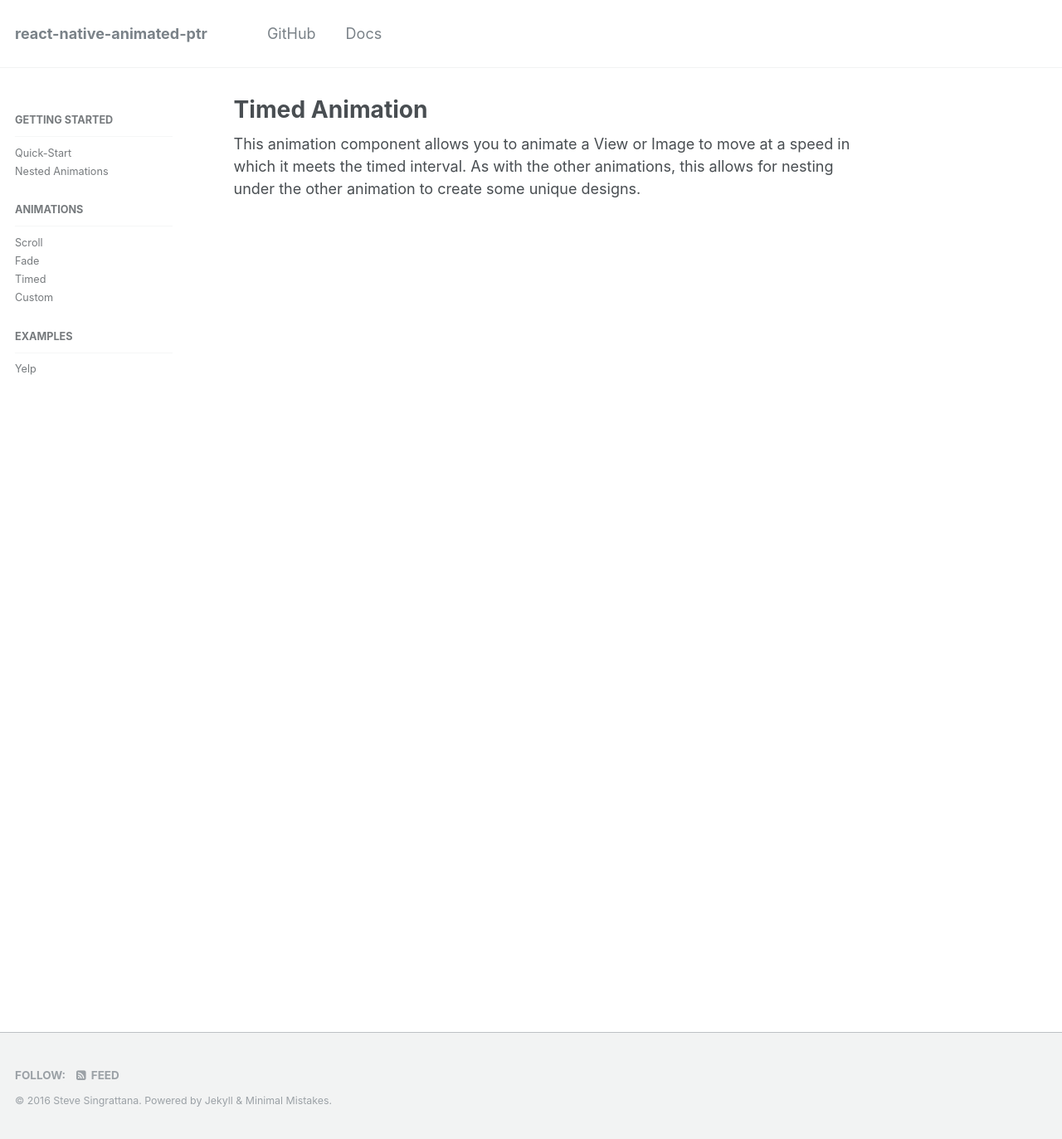
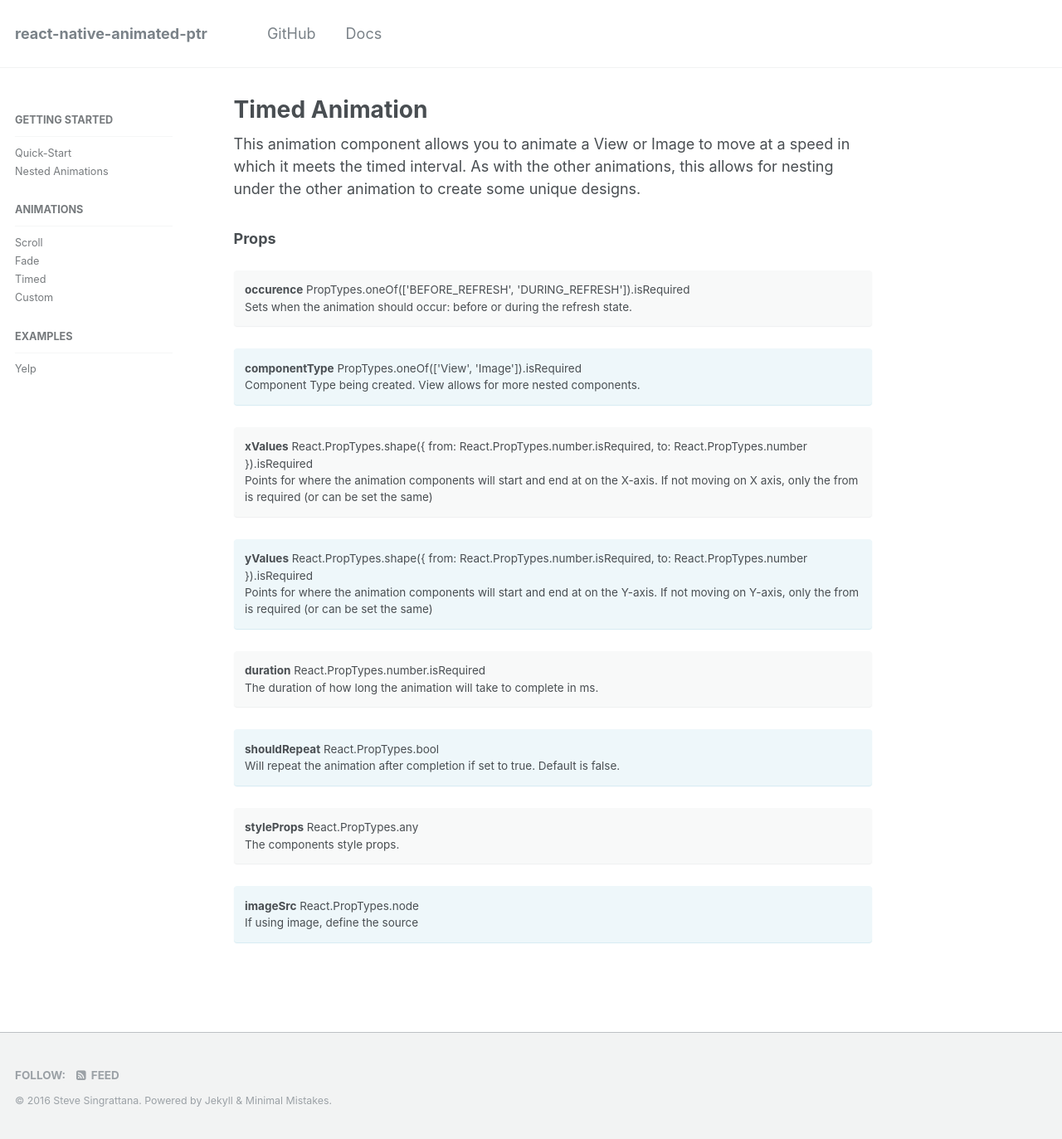
Before and after one commit to evetstech/react-native-animated-ptr, a Jekyll site: the page built from _pages/timed.md, in a window 1280 px wide and 1373 px high. Shown: the whole window at 83% size. Built offline with Jekyll 4.4.1, drawn with Linux system fonts in a browser that asks for light colours.

Commit message:
Update timed.md

```diff
--- a/_pages/timed.md
+++ b/_pages/timed.md
@@ -7,3 +7,43 @@ permalink: timed/
 ---
 
 This animation component allows you to animate a View or Image to move at a speed in which it meets the timed interval.  As with the other animations, this allows for nesting under the other animation to create some unique designs.
+
+<h3>Props</h3>
+<p class="notice">
+<strong>occurence</strong> PropTypes.oneOf(['BEFORE_REFRESH', 'DURING_REFRESH']).isRequired<br>
+Sets when the animation should occur: before or during the refresh state.
+</p>
+<p class="notice--info">
+<strong>componentType</strong> PropTypes.oneOf(['View', 'Image']).isRequired<br>
+Component Type being created.  View allows for more nested components.
+</p>
+<p class="notice">
+<strong>xValues</strong> React.PropTypes.shape({
+      from: React.PropTypes.number.isRequired,
+      to: React.PropTypes.number
+    }).isRequired<br>
+Points for where the animation components will start and end at on the X-axis.  If not moving on X axis, only the from is required (or can be set the same)
+</p>
+<p class="notice--info">
+<strong>yValues</strong> React.PropTypes.shape({
+      from: React.PropTypes.number.isRequired,
+      to: React.PropTypes.number
+    }).isRequired<br>
+Points for where the animation components will start and end at on the Y-axis.  If not moving on Y-axis, only the from is required (or can be set the same)
+</p>
+<p class="notice">
+<strong>duration</strong> React.PropTypes.number.isRequired<br>
+The duration of how long the animation will take to complete in ms.
+</p>
+<p class="notice--info">
+<strong>shouldRepeat</strong> React.PropTypes.bool<br>
+Will repeat the animation after completion if set to true. Default is false.
+</p>
+<p class="notice">
+<strong>styleProps</strong> React.PropTypes.any<br>
+The components style props.
+</p>
+<p class="notice--info">
+<strong>imageSrc</strong> React.PropTypes.node<br>
+If using image, define the source
+</p>
```
